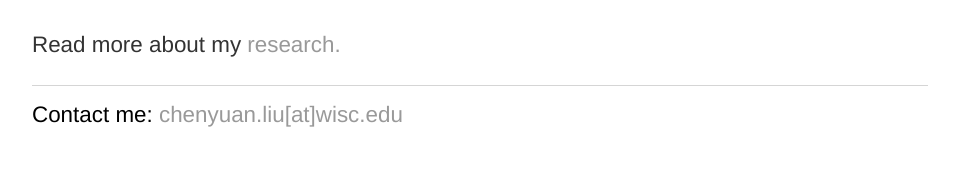
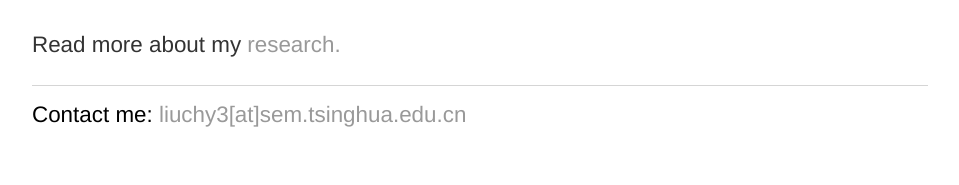
Before and after one commit to trifen/feng3hu.github.io, a Jekyll site: the page built from index.html, in a window 1280 px wide. Shown: the part 755-940 px from the top of the page, without its empty margins (160-1119 px from the left). Built offline with Jekyll 4.4.1, drawn with Linux system fonts in a browser that asks for light colours.

Commit message:
Update default.html

```diff
--- a/_layouts/default.html
+++ b/_layouts/default.html
@@ -21,7 +21,7 @@
 			</div><!-- /.container -->
 			<footer>
 	    		<ul>
-	        		<li>Contact me: <a href="mailto:chenyuan.liu@wisc.edu">chenyuan.liu[at]wisc.edu</a></li>
+	        		<li>Contact me: <a href="mailto:liuchy3@sem.tsinghua.edu.cn">liuchy3[at]sem.tsinghua.edu.cn</a></li>
 				</ul>
 			</footer>
 		</body>
```
